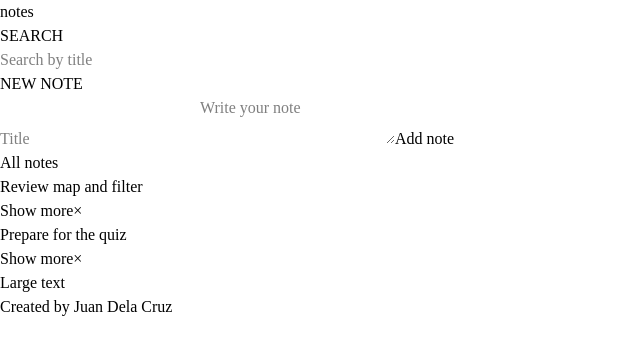
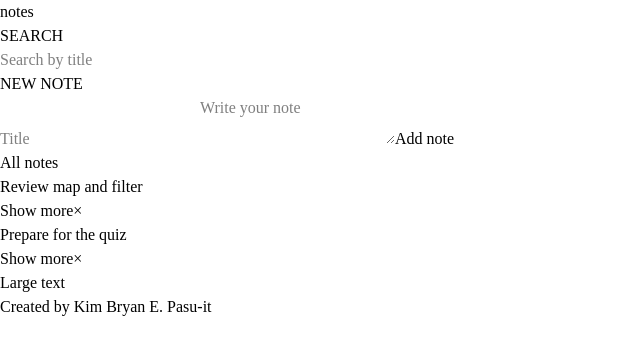
Before and after one commit to kimbryanpasu-it/csit340g7-notes, a React (Vite) app: page / in a window 1280 px wide. Shown: the top 354 px of the page, without its empty margins (0-640 px from the left). Built offline with nearby package versions, Linux system fonts and the light colour scheme.

Commit message:
chore: changed Juan Dela Cruz to Kim Bryan Pasu-it

```diff
--- a/src/App.jsx
+++ b/src/App.jsx
@@ -12,14 +12,14 @@ function App() {
   })
 
   useEffect(() => {
-    localStorage.setItem(LARGE_TEXT_KEY, String(largeText))
+    localStorage.setItem(LARGE_TEXT_KEY, JSON.stringify(largeText))
   }, [largeText])
 
   return (
     <SettingsContext value={{ largeText, setLargeText }}>
       <div className="bg-[#f5f5f5] font-light text-[#111]">
         <Notes />
-        <Info name="Juan Dela Cruz" />
+        <Info name="Kim Bryan E. Pasu-it" />
       </div>
     </SettingsContext>
   )
```
Also changed, not shown: src/components/Notes.jsx (line endings or trailing spaces).
